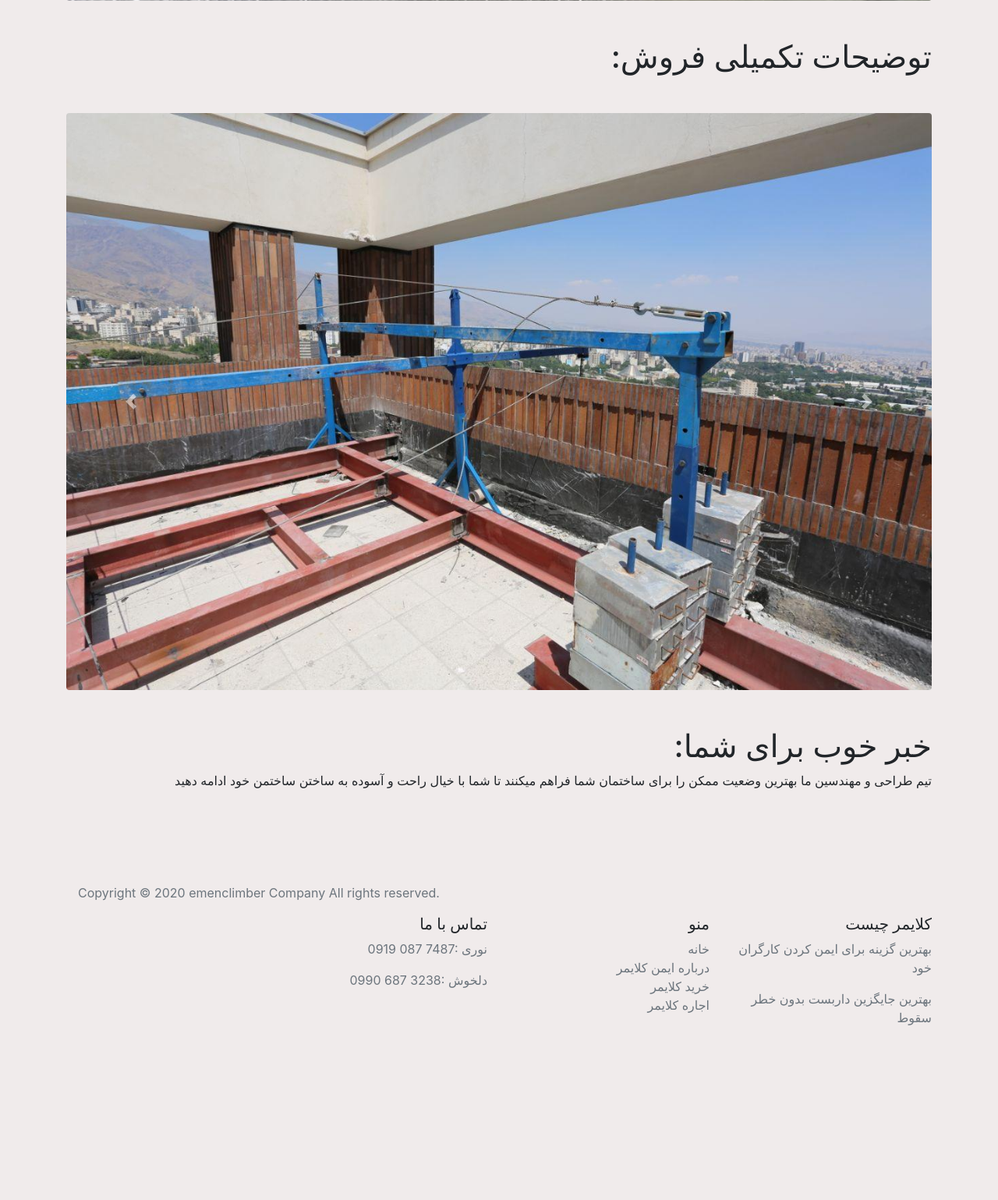
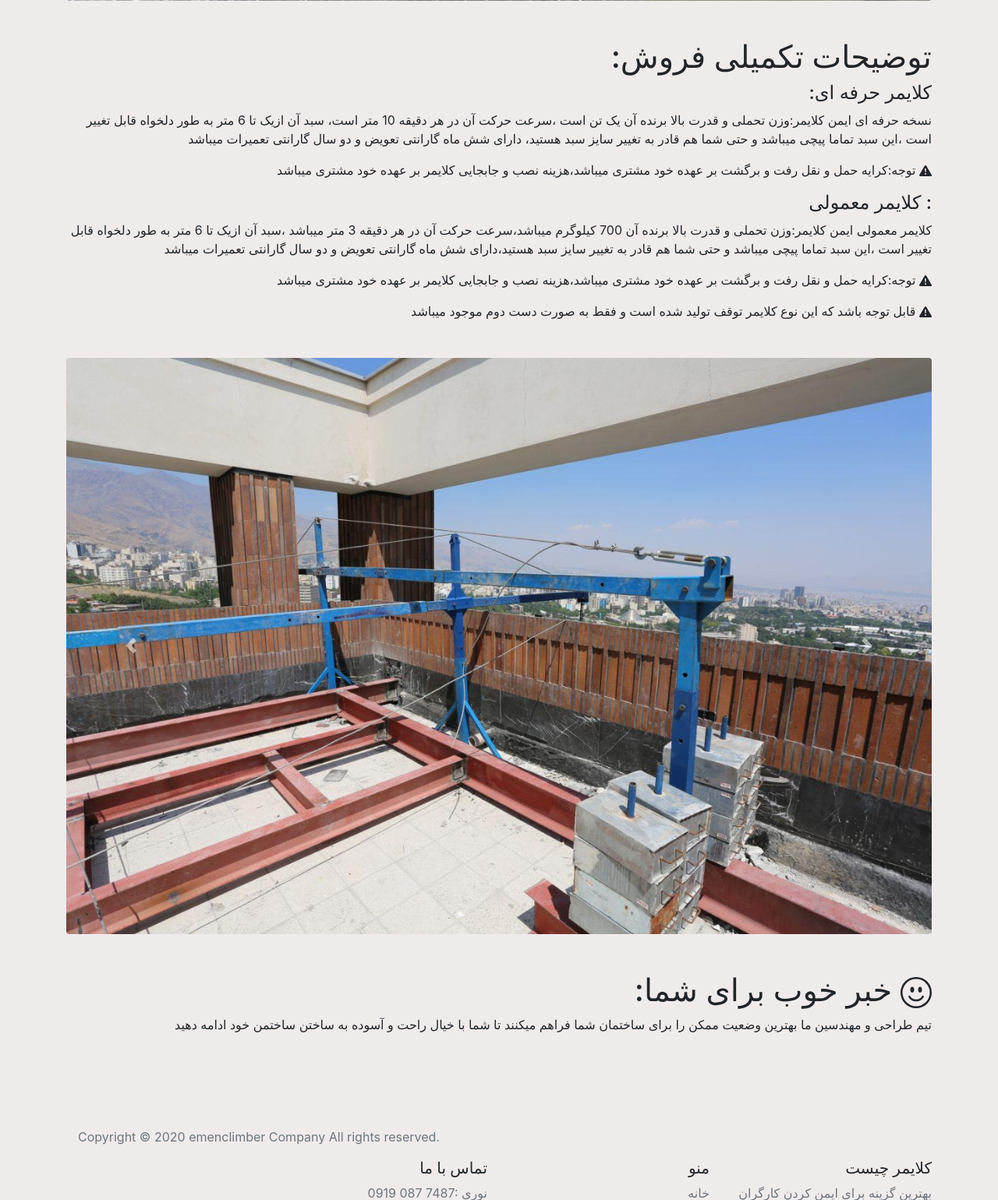
Before and after one commit to amirshd22/climber, a Django app: page /sell/ in a window 1280 px wide. Shown: the part 779-2318 px from the top of the page at 78% size. Before the commit the page ends 2094 px from the top, so only its background shows below. Run offline with Django 3.2, Linux system fonts and the light colour scheme; some libraries are stand-ins or nearby versions.

Commit message:
sell.html is done rent.html is changed

```diff
--- a/blog/templates/home.html
+++ b/blog/templates/home.html
@@ -29,10 +29,11 @@
         }
       }
       #jump{
-        background-image: url('../../static/cl.jpg');
+        background-image: url('../../static/home.JPG');
         background-attachment: fixed;
         background-repeat: no-repeat;
         background-position: center;
+        background-size:cover
       }
     </style>
     <!-- Custom styles for this template -->
--- a/templates/sell.html
+++ b/templates/sell.html
@@ -59,7 +59,20 @@
   </div>
   <div class="blog-post mt-5 mb-5">
     <h1 class="blog-h1ost-title text-right">:توضیحات تکمیلی فروش</h1>
-    <p class="blog-post-meta"></p>
+    <h4 class="blog-post-title text-right">:کلایمر حرفه ای</h4>
+    <p class="blog-post-meta text-right">نسخه حرفه ای ایمن کلایمر:وزن تحملی و قدرت بالا برنده آن یک تن است ،سرعت حرکت آن در هر دقیقه 10 متر است، سبد آن ازیک تا 6 متر به طور دلخواه قابل تغییر است ،این سبد تماما پیچی میباشد و حتی شما هم قادر به تغییر سایز سبد هستید، دارای شش ماه گارانتی تعویض و دو سال گارانتی  تعمیرات میباشد</p>
+    <p class="blog-post-meta text-right">توجه:کرایه حمل و نقل رفت و برگشت بر عهده خود مشتری میباشد،هزینه نصب و جابجایی کلایمر بر عهده خود مشتری میباشد <svg width="1em" height="1em" viewBox="0 0 16 16" class="bi bi-exclamation-triangle-fill" fill="currentColor" xmlns="http://www.w3.org/2000/svg">
+      <path fill-rule="evenodd" d="M8.982 1.566a1.13 1.13 0 0 0-1.96 0L.165 13.233c-.457.778.091 1.767.98 1.767h13.713c.889 0 1.438-.99.98-1.767L8.982 1.566zM8 5a.905.905 0 0 0-.9.995l.35 3.507a.552.552 0 0 0 1.1 0l.35-3.507A.905.905 0 0 0 8 5zm.002 6a1 1 0 1 0 0 2 1 1 0 0 0 0-2z"/>
+    </svg></p>
+    <h4 class="blog-post-title text-right">کلایمر معمولی :</h4>
+    <p class="blog-post-meta text-right">کلایمر معمولی ایمن کلایمر:وزن تحملی و قدرت بالا برنده آن 700 کیلوگرم میباشد،سرعت حرکت آن در هر دقیقه 3 متر میباشد ،سبد آن ازیک تا 6 متر به طور دلخواه قابل تغییر است ،این سبد تماما پیچی میباشد و حتی شما هم قادر به تغییر سایز سبد هستید،دارای شش ماه گارانتی تعویض و دو سال گارانتی  تعمیرات میباشد</p>
+    <p class="blog-post-meta text-right">توجه:کرایه حمل و نقل رفت و برگشت بر عهده خود مشتری میباشد،هزینه نصب و جابجایی کلایمر بر عهده خود مشتری میباشد <svg width="1em" height="1em" viewBox="0 0 16 16" class="bi bi-exclamation-triangle-fill" fill="currentColor" xmlns="http://www.w3.org/2000/svg">
+      <path fill-rule="evenodd" d="M8.982 1.566a1.13 1.13 0 0 0-1.96 0L.165 13.233c-.457.778.091 1.767.98 1.767h13.713c.889 0 1.438-.99.98-1.767L8.982 1.566zM8 5a.905.905 0 0 0-.9.995l.35 3.507a.552.552 0 0 0 1.1 0l.35-3.507A.905.905 0 0 0 8 5zm.002 6a1 1 0 1 0 0 2 1 1 0 0 0 0-2z"/>
+    </svg></p>
+    <p class="blog-post-meta text-right">قابل توجه باشد که این نوع کلایمر  توقف  تولید شده است و فقط به صورت دست دوم موجود میباشد <svg width="1em" height="1em" viewBox="0 0 16 16" class="bi bi-exclamation-triangle-fill" fill="currentColor" xmlns="http://www.w3.org/2000/svg">
+      <path fill-rule="evenodd" d="M8.982 1.566a1.13 1.13 0 0 0-1.96 0L.165 13.233c-.457.778.091 1.767.98 1.767h13.713c.889 0 1.438-.99.98-1.767L8.982 1.566zM8 5a.905.905 0 0 0-.9.995l.35 3.507a.552.552 0 0 0 1.1 0l.35-3.507A.905.905 0 0 0 8 5zm.002 6a1 1 0 1 0 0 2 1 1 0 0 0 0-2z"/>
+    </svg></p>
+
   </div>
   <!--the seccond one -->
   <div id="carouselExampleFade" class="carousel slide carousel-fade" data-ride="carousel">
@@ -88,7 +101,11 @@
     </a>
   </div>
   <div class="blog-post mt-5 mb-5">
-    <h1 class="blog-post-title text-right">:خبر خوب برای شما</h1>
+    <h1 class="blog-post-title text-right">:خبر خوب برای شما <svg width="1em" height="1em" viewBox="0 0 16 16" class="bi bi-emoji-smile" fill="currentColor" xmlns="http://www.w3.org/2000/svg">
+      <path fill-rule="evenodd" d="M8 15A7 7 0 1 0 8 1a7 7 0 0 0 0 14zm0 1A8 8 0 1 0 8 0a8 8 0 0 0 0 16z"/>
+      <path fill-rule="evenodd" d="M4.285 9.567a.5.5 0 0 1 .683.183A3.498 3.498 0 0 0 8 11.5a3.498 3.498 0 0 0 3.032-1.75.5.5 0 1 1 .866.5A4.498 4.498 0 0 1 8 12.5a4.498 4.498 0 0 1-3.898-2.25.5.5 0 0 1 .183-.683z"/>
+      <path d="M7 6.5C7 7.328 6.552 8 6 8s-1-.672-1-1.5S5.448 5 6 5s1 .672 1 1.5zm4 0c0 .828-.448 1.5-1 1.5s-1-.672-1-1.5S9.448 5 10 5s1 .672 1 1.5z"/>
+    </svg></h1>
     <p class="blog-post-meta text-right">تیم طراحی و مهندسین ما بهترین وضعیت ممکن را برای ساختمان شما فراهم میکنند تا شما با خیال راحت و آسوده به ساختن ساختمن خود ادامه دهید</p>
   </div>
 </div>
```
Also changed, not shown: templates/rent.html (+12 -3 lines), db.sqlite3, media/images/4k-the-last-of-us-2020-2r.jpg (added), 2 other files.
